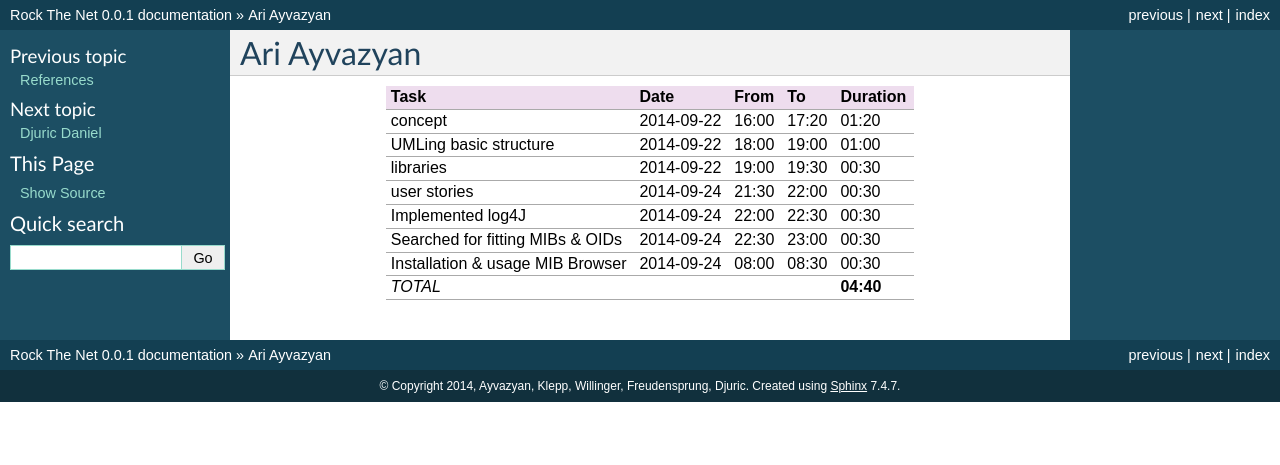
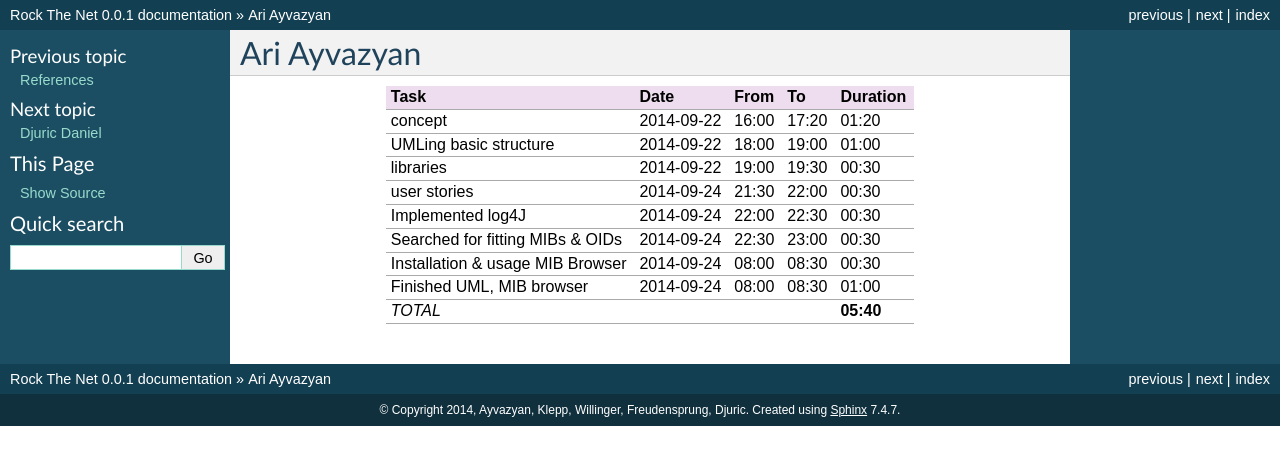
Before and after one commit to aayvazyan-tgm/RouterManagementProject_RockTheNet, a Sphinx documentation site: the page built from docs/timerecording_ayvazyan.rst, in a window 1280 px wide. Shown: the top 465 px of the page. Built offline with Sphinx 7.4.7, drawn with Linux system fonts in a browser that asks for light colours.

Commit message:
Update timerecording_ayvazyan.rst

```diff
--- a/docs/timerecording_ayvazyan.rst
+++ b/docs/timerecording_ayvazyan.rst
@@ -11,5 +11,6 @@ user stories                      2014-09-24 21:30 22:00   00:30
 Implemented log4J                 2014-09-24 22:00 22:30   00:30
 Searched for fitting MIBs & OIDs  2014-09-24 22:30 23:00   00:30
 Installation & usage MIB Browser  2014-09-24 08:00 08:30   00:30
-*TOTAL*                                                  **04:40**
+Finished UML, MIB browser         2014-09-24 08:00 08:30   01:00
+*TOTAL*                                                  **05:40**
 ================================= ========== ===== ===== =========
```
